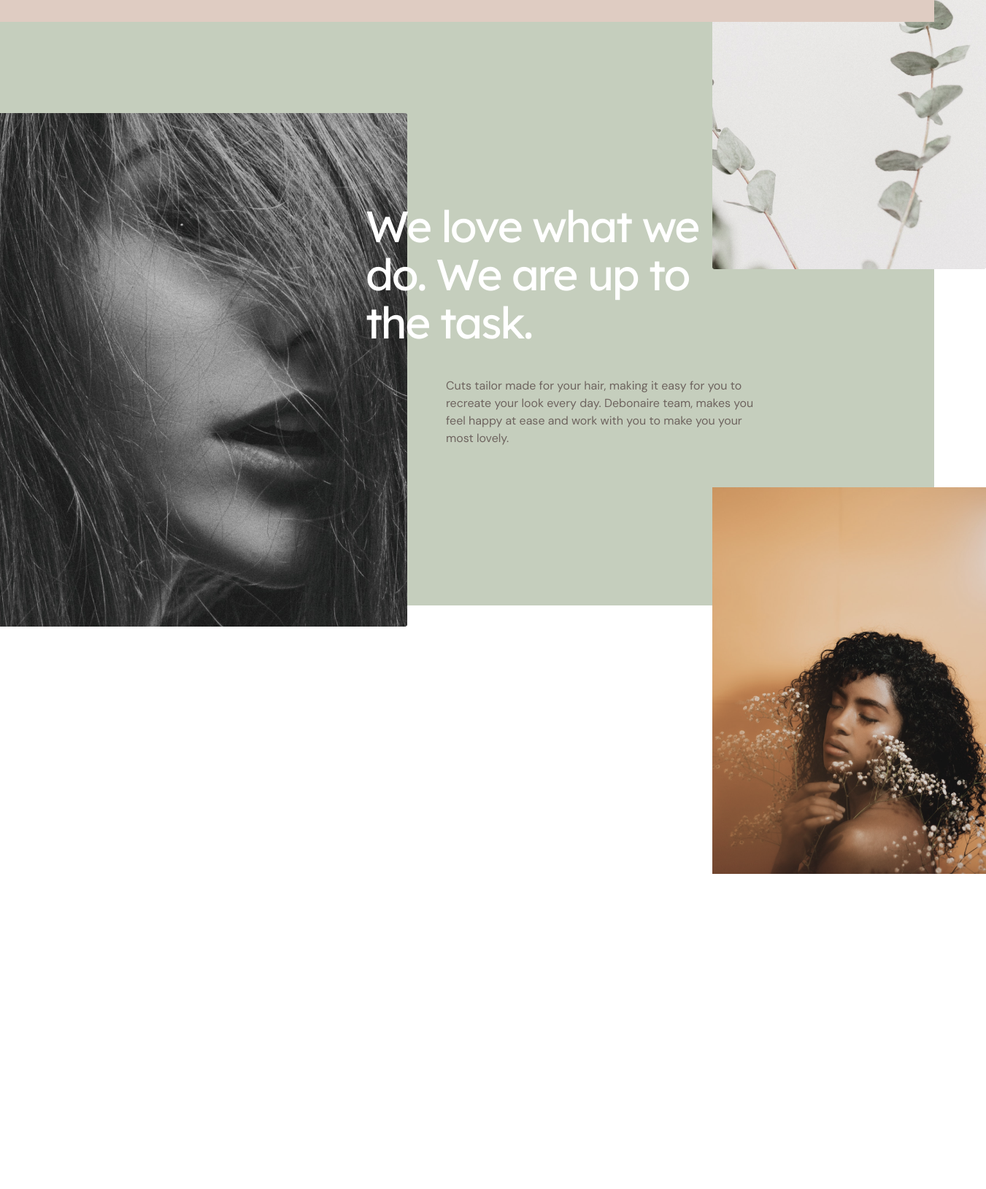
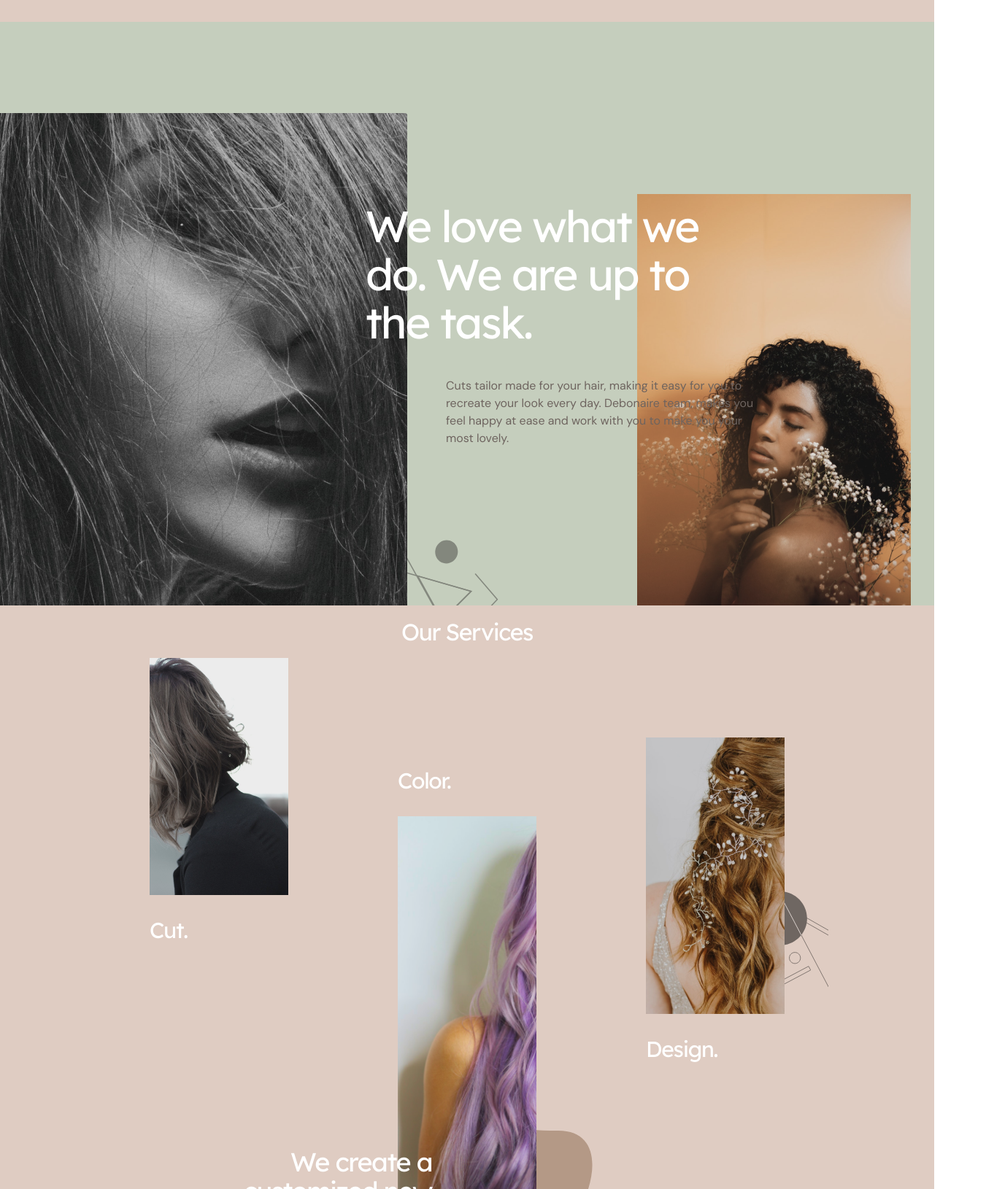
Before and after one commit to AlexMasinde/gatsbygsaplandingpage, a Gatsby site: page / in a window 1280 px wide. Shown: the part 770-2400 px from the top of the page at 73% size, 1351 px wide, since content can reach past the window. Before the commit the page ends 1968 px from the top, so only its background shows below. Built offline with nearby package versions, Linux system fonts and the light colour scheme; Gatsby itself is replaced by a stand-in of ours.

Commit message:
finalized styling services section

```diff
--- a/src/components/Hero/Hero.module.css
+++ b/src/components/Hero/Hero.module.css
@@ -9,17 +9,18 @@
 
 .left {
   color: #ffffff;
-  font-family: "Lexend Deca", sans-serif;
-  font-size: 18px;
-  line-height: 48px;
-  letter-spacing: -1.5px;
   z-index: 1000;
   grid-area: 2 / 1 / span 1 / span 8;
   max-width: 399px;
 }
 
-.left > h3 {
-  font-weight: normal;
+.left > h1 {
+  font-size: 36px;
+  line-height: 48px;
+  color: #ffffff;
+  letter-spacing: -1.5px;
+  font-weight: 400;
+  font-family: "Lexend Deca", sans-serif;
 }
 
 .center {
--- a/src/components/Navigation/Navigation.module.css
+++ b/src/components/Navigation/Navigation.module.css
@@ -28,9 +28,9 @@
 
 .logo {
   font-family: "Lexend Deca", sans-serif;
-  font-size: 32px;
-  line-height: 40px;
-  letter-spacing: -1.2px;
+  font-size: 36px;
+  line-height: 48px;
+  letter-spacing: -1.5px;
   position: absolute;
   top: 20px;
   left: 50%;
--- /dev/null
+++ b/src/components/Services/Services.js
@@ -0,0 +1,44 @@
+import React from "react";
+
+import servicesRightImage from "../../images/servicesRight.png";
+import servicesLeftImage from "../../images/servicesLeft.png";
+import servicesCenterImage from "../../images/servicesCenter.png";
+
+import {
+  container,
+  servicesLeft,
+  servicesCenter,
+  servicesRight,
+  servicesGrid,
+  servicesHeader,
+  servicesCenterText,
+} from "./Services.module.css";
+
+export default function Services() {
+  return (
+    <div className={container}>
+      <div className={servicesHeader}>
+        <h3>Our Services</h3>
+      </div>
+      <div className={servicesGrid}>
+        <div
+          className={servicesLeft}
+          style={{ backgroundImage: `url(${servicesLeftImage})` }}
+        ></div>
+        <div
+          className={servicesCenter}
+          style={{ backgroundImage: `url(${servicesCenterImage})` }}
+        >
+          <div className={servicesCenterText}>
+            <h3>We create a customized new look for you.</h3>
+            <p>See Our Menu</p>
+          </div>
+        </div>
+        <div
+          className={servicesRight}
+          style={{ backgroundImage: `url(${servicesRightImage})` }}
+        ></div>
+      </div>
+    </div>
+  );
+}
--- /dev/null
+++ b/src/components/Services/Services.module.css
@@ -0,0 +1,154 @@
+.container {
+  height: 100vh;
+  width: 100%;
+  overflow: hidden;
+  background-color: #dfccc2;
+  position: relative;
+  z-index: 1;
+}
+
+.servicesHeader {
+  margin-top: 2vh;
+  margin-bottom: 2vh;
+  text-align: center;
+}
+
+.servicesHeader > h3 {
+  font-size: 32px;
+  color: #ffffff;
+  letter-spacing: -1.5px;
+  font-weight: 400;
+  font-family: "Lexend Deca", sans-serif;
+}
+
+.servicesGrid {
+  display: grid;
+  width: 870px;
+  grid-template-columns: repeat(3, 190px);
+  column-gap: 150px;
+  grid-template-columns: repeat(10fr, calc(761px / 10));
+  height: 761px;
+  margin: auto;
+}
+.servicesLeft {
+  grid-area: 1 / 1 / span 3 / span 1;
+  max-height: 325px;
+}
+
+.servicesCenter {
+  grid-area: 3 / 2 / span 5 / span 1;
+  max-height: 546px;
+}
+
+.servicesRight {
+  grid-area: 2 / 3 / span 4 / span 1;
+  max-height: 379px;
+}
+
+.servicesCenter,
+.servicesRight,
+.servicesLeft,
+.servicesCenter::before,
+.servicesRight::before {
+  background-size: cover;
+  background-repeat: no-repeat;
+}
+
+.servicesCenter,
+.servicesRight,
+.servicesLeft {
+  position: relative;
+}
+
+.servicesRight::after,
+.servicesLeft::after,
+.servicesCenter::after,
+.servicesCenter::before,
+.servicesRight::before {
+  position: absolute;
+}
+
+.servicesLeft::after {
+  content: "Cut.";
+}
+
+.servicesCenter::after {
+  content: "Color.";
+  top: -67px;
+}
+
+.servicesRight::after {
+  content: "Design.";
+}
+
+.servicesRight::after,
+.servicesLeft::after,
+.servicesCenter::after {
+  font-family: "Lexend Deca", sans-serif;
+  font-size: 30px;
+  color: #ffffff;
+  letter-spacing: -1.25px;
+  line-height: 37px;
+}
+
+.servicesRight::after,
+.servicesLeft::after {
+  bottom: -67px;
+}
+
+.servicesCenter::before,
+.servicesRight::before {
+  content: "";
+  background-size: cover;
+  background-repeat: no-repeat;
+  z-index: -1;
+}
+
+.servicesCenter::before {
+  height: 203px;
+  width: 219px;
+  background-image: url("../../images/servciesCenterSvg.svg");
+  top: 75%;
+  left: 25%;
+}
+
+.servicesRight::before {
+  background-image: url("../../images/servciesRightSvg.svg");
+  width: 219px;
+  height: 100%;
+  transform: scale(0.5);
+  top: 25%;
+  left: 45%;
+}
+
+.servicesCenterText {
+  position: absolute;
+  color: #ffffff;
+  width: 317px;
+  bottom: -80px;
+  left: -270px;
+  display: flex;
+  flex-direction: column;
+  align-items: flex-end;
+}
+
+.servicesCenterText > h3 {
+  font-size: 36px;
+  line-height: 40px;
+  font-family: "Lexend Deca", sans-serif;
+  letter-spacing: -1.5px;
+  font-weight: 400;
+  margin-bottom: 20px;
+  text-align: right;
+}
+
+.servicesCenterText > p {
+  font-family: "DM sans", sans-serif;
+  font-weight: 500;
+  font-size: 16px;
+  letter-spacing: -0.4px;
+  line-height: 21px;
+  border-bottom: 2px solid #f95454;
+  padding-bottom: 7px;
+  width: fit-content;
+}
--- a/src/components/TaskSection/TaskSection.module.css
+++ b/src/components/TaskSection/TaskSection.module.css
@@ -1,46 +1,50 @@
 .container {
   background-color: #c5cebd;
   height: 100vh;
+  position: relative;
+  overflow: hidden;
+  z-index: 1;
+}
+
+.container::after {
+  content: "";
+  position: absolute;
+  display: inline-block;
+  bottom: 0;
+  width: 375px;
+  height: 564px;
+  left: 68.2%;
+  background-image: url("../../images/taskrightbottom.png");
+  background-repeat: no-repeat;
 }
 
 .sectionGrid {
   height: fit-content;
   display: grid;
-  width: 1350px;
+  width: 1440px;
   grid-template-columns: 558px 429px;
   column-gap: 53px;
   margin: 0 auto;
-  /* background-color: yellow; */
   position: relative;
-}
-
-.sectionGrid::before {
-  content: "";
-  position: absolute;
-  display: inline-block;
-  top: -23%;
-  width: 375px;
-  height: 530px;
-  left: 72.3%;
-  background-image: url("../../images/taskrighttop.png");
-  background-repeat: no-repeat;
-}
-
-.sectionGrid::after {
-  content: "";
-  position: absolute;
-  display: inline-block;
-  top: 77%;
-  width: 375px;
-  height: 530px;
-  left: 72.3%;
-  background-image: url("../../images/taskrightbottom.png");
-  background-repeat: no-repeat;
 }
 
 .left {
   height: 704px;
   margin-top: 125px;
+  position: relative;
+}
+
+.left::before {
+  content: "";
+  position: absolute;
+  display: inline-block;
+  top: 75%;
+  width: 100%;
+  height: 100%;
+  left: 80%;
+  background-image: url("../../images/tasksvg.svg");
+  background-repeat: no-repeat;
+  z-index: -1;
 }
 
 .left,
@@ -52,6 +56,7 @@
 
 .center {
   align-self: center;
+  z-index: 1000;
 }
 
 .center > h3 {
--- a/src/pages/index.js
+++ b/src/pages/index.js
@@ -2,6 +2,7 @@ import React from "react";
 import Hero from "../components/Hero/Hero";
 import Layout from "../components/layout/Layout";
 import Navigation from "../components/navigation/navigation";
+import Services from "../components/Services/Services";
 import TaskSection from "../components/TaskSection/TaskSection";
 
 export default function IndexPage() {
@@ -12,6 +13,7 @@ export default function IndexPage() {
         <Hero />
       </div>
       <TaskSection />
+      <Services />
     </Layout>
   );
 }
```
Also changed, not shown: src/images/servciesCenterSvg.svg (added), src/images/servciesRightSvg.svg (added), src/images/servicesCenter.png (added), src/images/servicesLeft.png (added), src/images/servicesRight.png (added).
